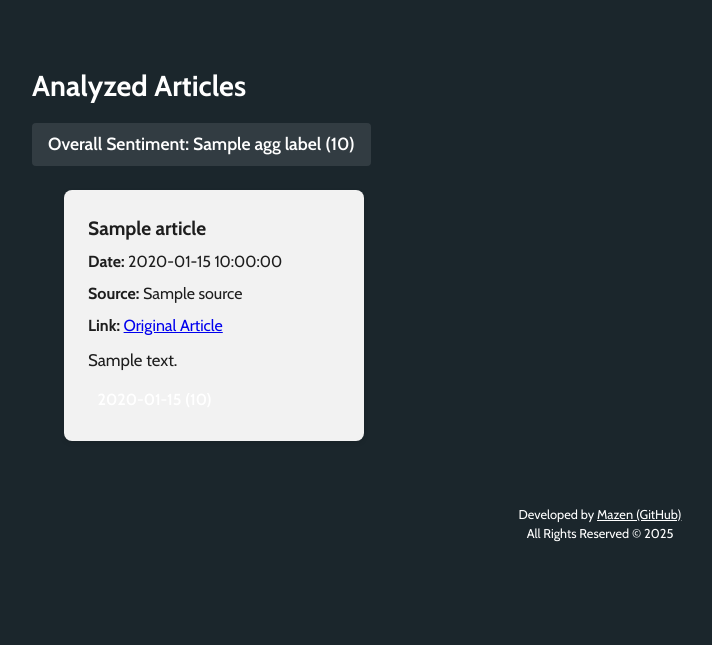
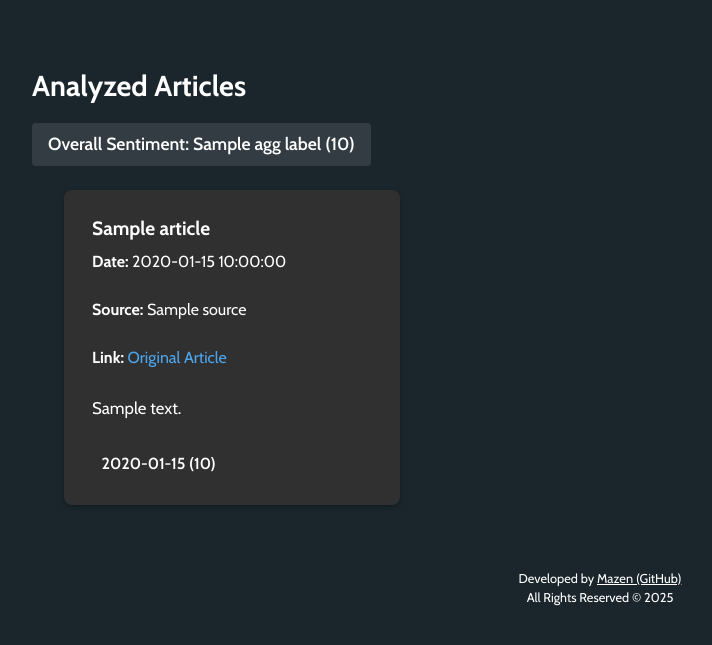
Before and after one commit to mazenayyad/finance-sentiment-analyzer, a Flask app: template templates/results.html in a window 1280 px wide. Shown: the part 66-711 px from the top of the page, without its empty margins (40-752 px from the left). Run offline with Flask 3, Linux system fonts and the light colour scheme; the template is opened without the code that fills it: most values are stand-ins (such as "Sample title", 1, 10 or a date in 2020).

Commit message:
visual improvements: changed article cards

```diff
--- a/static/style.css
+++ b/static/style.css
@@ -203,49 +203,81 @@ body {
   color: #6c757d;
 }
 
-/* Wrap articles in a container with more horizontal padding */
 .articles-container {
-  display: flex;
-  flex-wrap: wrap;
-  gap: 2rem;
+  display: grid;
+  grid-gap: 2rem;
+  grid-template-columns: repeat(auto-fill, minmax(300px, 1fr));
   margin-top: 2rem;
   max-width: 1200px;
   margin: 0 auto;
   padding: 0 2rem;
 }
 
-/* ARTICLE CARD */
 .article-card {
-  background: #f2f2f2;
+  border-left: 4px solid transparent;
+  background: #303030;
+  color: #fff;
   padding: 1.5rem;
   border-radius: 8px;
-  width: 300px;
-  box-shadow: 0 2px 5px rgba(0,0,0,0.1);
-  color: #1E1E1E;
+  box-shadow: 0 2px 5px rgba(0,0,0,0.3);
   transition: all 0.2s ease;
+}
+
+.card-header {
+  background: rgba(255, 255, 255, 0.06);
+  padding: 0.5rem;
+  border-radius: 4px;
+  margin-bottom: 1rem;
+}
+
+.date-source {
+  margin: 0;
+  font-size: 0.9rem;
+  color: #ccc;
 }
 
 .article-card h2 {
   font-size: 1.2rem;
   font-weight: 700;
   margin-bottom: 0.5rem;
+  color: #fff;
 }
 
-.article-card p {
-  margin-bottom: 0.5rem;
+.article-link {
+  color: #4da8f0;
+  text-decoration: none;
+  transition: color 0.2s ease;
+}
+
+.article-link:hover {
+  color: #82caff;
+  text-decoration: underline;
 }
 
 .article-summary {
   line-height: 1.7;
   font-size: 1.05rem;
+  margin-bottom: 1rem;
+}
+
+/* Sentiment Accents */
+.article-card[data-sentiment="Positive"] {
+  border-left: 4px solid #28a745;
+}
+
+.article-card[data-sentiment="Negative"] {
+  border-left: 4px solid #dc3545;
+}
+
+.article-card[data-sentiment="Neutral"] {
+  border-left: 4px solid #6c757d;
 }
 
 .article-card:hover {
-  box-shadow: 0 4px 10px rgba(0,0,0,0.15);
+  box-shadow: 0 4px 10px rgba(0,0,0,0.5);
   transform: translateY(-2px);
 }
 
-/* Sentiment Badge: color-coded background, white text */
 .sentiment-badge {
   display: inline-block;
   font-weight: 600;
@@ -268,7 +300,7 @@ body {
 
 /* 7) RESPONSIVE BREAKPOINTS */
 @media (max-width: 600px) {
-  .article-card {
-    width: 100%;
+  .articles-container {
+    grid-template-columns: 1fr;
   }
 }
```
